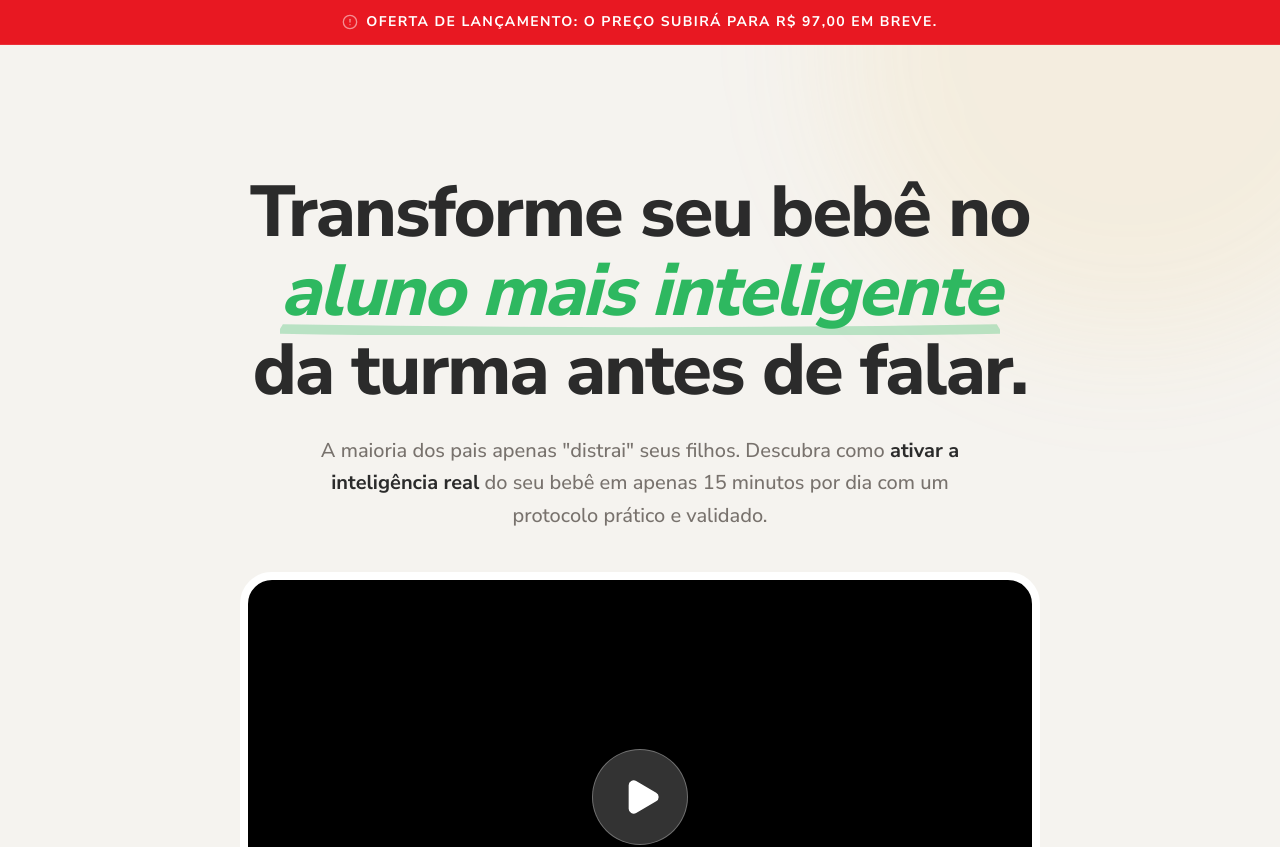
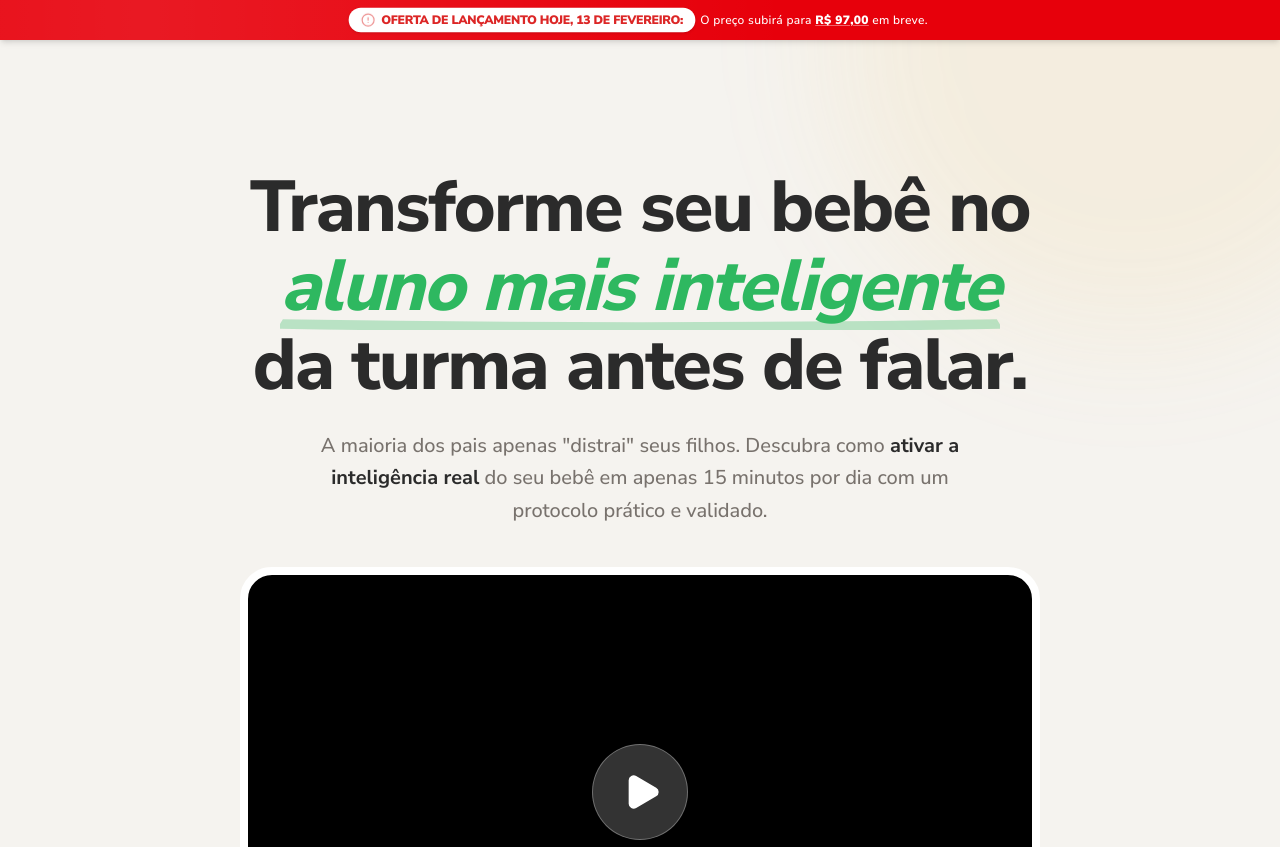
Before and after one commit to AndersonAdelino/protocolo-neurobaby, a Next.js app in the folder web/: page / in a window 1280 px wide. Shown: the top 847 px of the page. Built offline with nearby package versions, Linux system fonts and the light colour scheme.

Commit message:
feat: update top-bar with dynamic date, white badge style and remove sticky scroll

```diff
--- a/web/components/landing/top-bar.tsx
+++ b/web/components/landing/top-bar.tsx
@@ -1,14 +1,59 @@
+"use client";
+
+import { useEffect, useState } from "react";
 import { AlertCircle } from "lucide-react";
+import { motion } from "framer-motion";
 
 export default function TopBar() {
+    const [dateText, setDateText] = useState("");
+
+    useEffect(() => {
+        const now = new Date();
+        const formatted = now.toLocaleDateString("pt-BR", {
+            day: "numeric",
+            month: "long"
+        });
+        setDateText(formatted);
+    }, []);
+
     return (
-        <div className="bg-red-600/90 backdrop-blur-sm text-white py-3 px-4 text-center text-xs md:text-sm font-bold shadow-sm border-b border-white/10 uppercase tracking-widest">
-            <div className="container mx-auto flex items-center justify-center gap-2">
-                <AlertCircle className="w-4 h-4 animate-pulse" />
-                <span>
-                    Oferta de Lançamento: O preço subirá para R$ 97,00 em breve.
-                </span>
+        <motion.div
+            initial={{ y: -50, opacity: 0 }}
+            animate={{ y: 0, opacity: 1 }}
+            transition={{ duration: 0.6, ease: [0.22, 1, 0.36, 1] }}
+            className="bg-red-600 text-white py-2 px-4 text-center text-[10px] md:text-xs font-bold shadow-md relative z-50 flex items-center justify-center overflow-hidden"
+        >
+            {/* Background urgency animation */}
+            <motion.div
+                animate={{ x: ["-100%", "100%"] }}
+                transition={{ repeat: Infinity, duration: 3, ease: "linear" }}
+                className="absolute inset-0 bg-gradient-to-r from-transparent via-white/10 to-transparent pointer-events-none"
+            />
+
+            <div className="container mx-auto flex items-center justify-center gap-3 relative z-10">
+                <div className="flex items-center gap-2">
+                    <motion.div
+                        initial={{ backgroundColor: "rgb(255, 255, 255)", color: "rgb(220, 38, 38)" }}
+                        animate={{
+                            scale: [1, 1.02, 1],
+                        }}
+                        transition={{ repeat: Infinity, duration: 2, ease: "easeInOut" }}
+                        className="bg-white text-red-600 px-3 py-1 rounded-full flex items-center gap-1.5 shadow-sm whitespace-nowrap"
+                    >
+                        <AlertCircle className="w-3 h-3 md:w-3.5 md:h-3.5 animate-pulse" />
+                        <span className="font-black uppercase tracking-tight">
+                            Oferta de lançamento hoje, {dateText}:
+                        </span>
+                    </motion.div>
+
+                    <span className="font-medium tracking-wide hidden sm:inline">
+                        O preço subirá para <span className="font-black underline decoration-white/40">R$ 97,00</span> em breve.
+                    </span>
+                    <span className="font-black sm:hidden">
+                        R$ 97,00 EM BREVE!
+                    </span>
+                </div>
             </div>
-        </div>
+        </motion.div>
     );
 }
```
